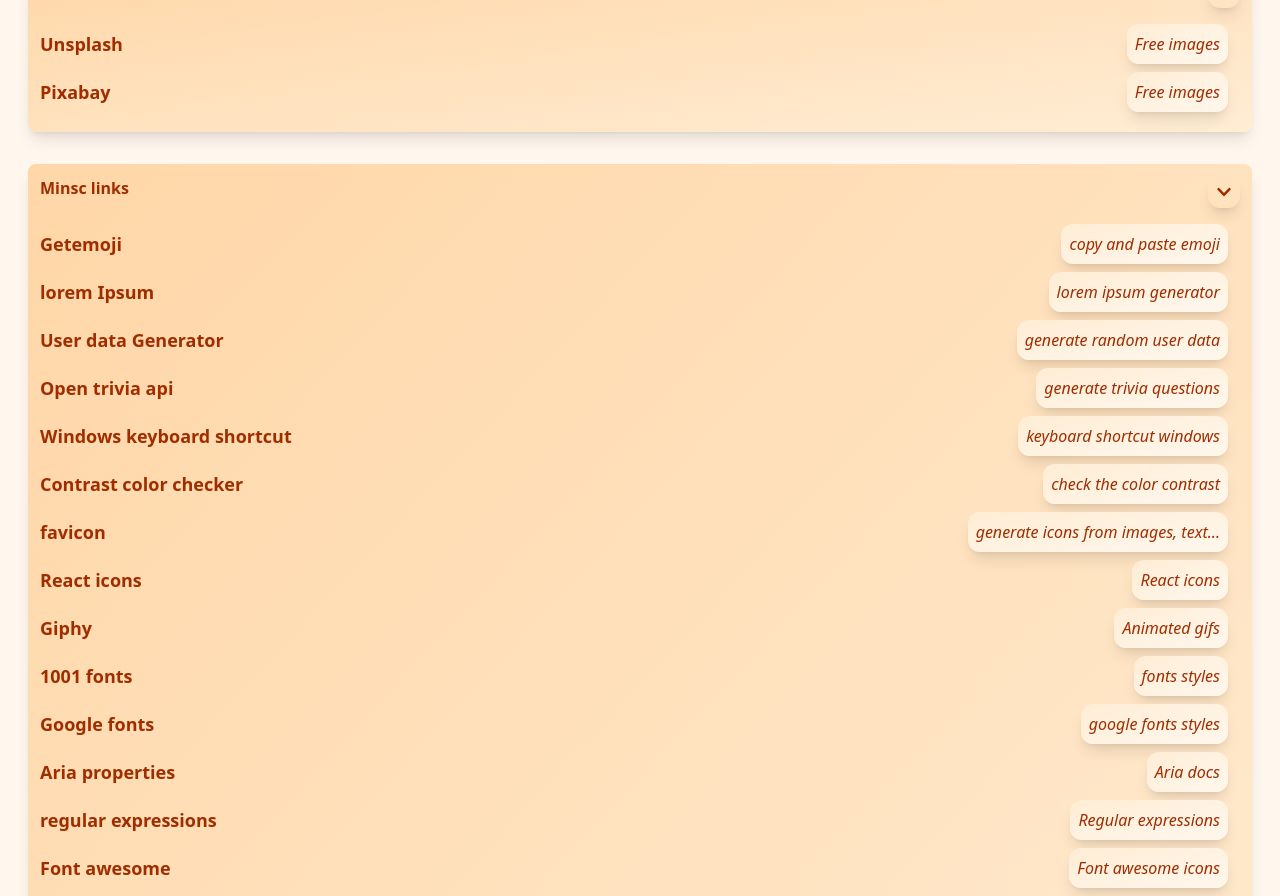
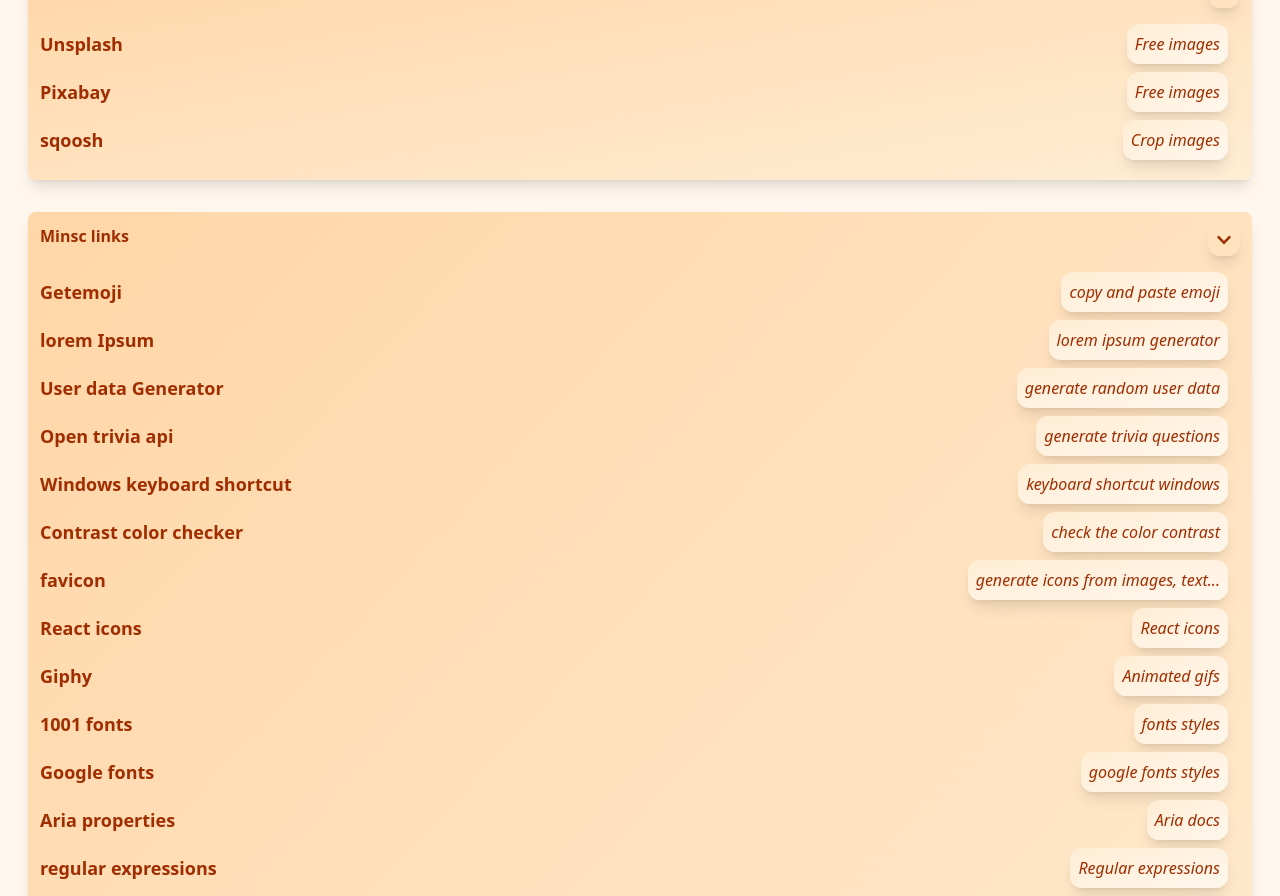
Before and after one commit to gyo82v/webLinks, a React (Vite) app: page / in a window 1280 px wide. Shown: the part 1288-2184 px from the top of the page. Built offline with nearby package versions, Linux system fonts and the light colour scheme.

Commit message:
feat: add new link to images

```diff
--- a/src/components/categories/Images.jsx
+++ b/src/components/categories/Images.jsx
@@ -6,6 +6,7 @@
         <Section open={open} toggle={toggle} title="images">
             <Li href="https://unsplash.com/" name="Unsplash">Free images</Li>
             <Li href="https://pixabay.com/" name= "Pixabay" >Free images</Li>
+            <Li href="https://squoosh.app/" name="sqoosh">Crop images</Li>
         </Section>
 
     )
```
